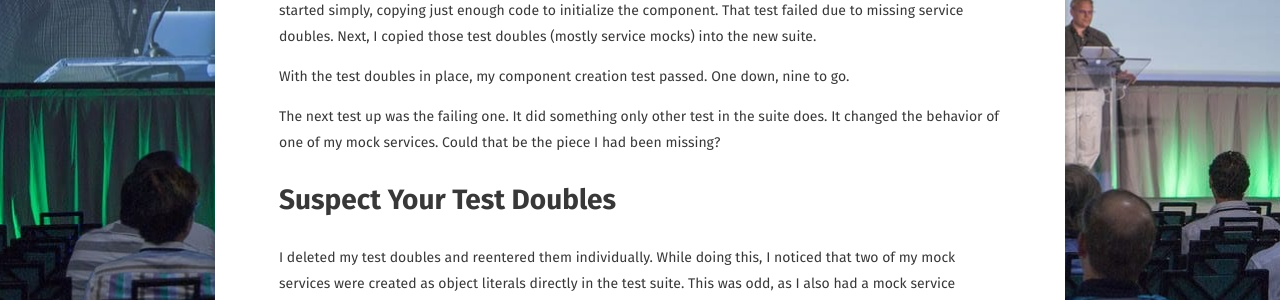
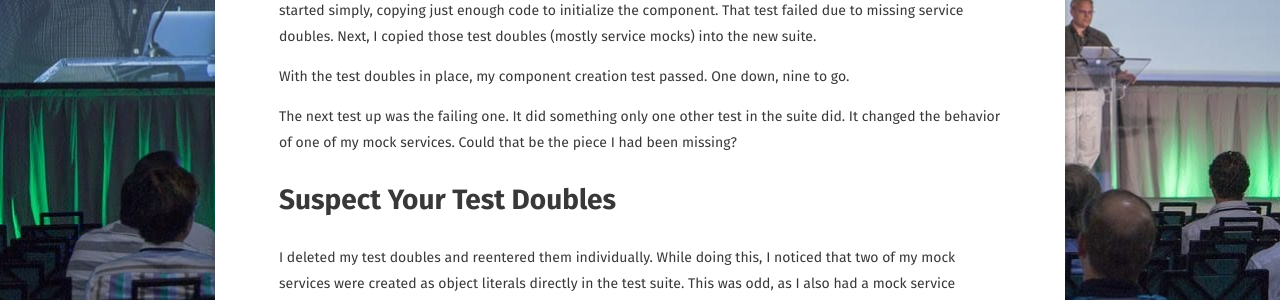
Before and after one commit to walkingriver/walkingriver.github.io, a Jekyll site: the page built from _posts/2021-01-14-angular-test-failures.md, in a window 1280 px wide and 900 px high, scrolled down 4734 px. Shown: the part 152-452 px from the top of the window. Built offline with Jekyll 4.4.1, drawn with Linux system fonts in a browser that asks for light colours; some web fonts are replaced.

Commit message:
Update 2021-01-14-angular-test-failures.md

```diff
--- a/_posts/2021-01-14-angular-test-failures.md
+++ b/_posts/2021-01-14-angular-test-failures.md
@@ -144,7 +144,7 @@ Once that was done, I painstakingly began copying tests one at a time from the o
 
 With the test doubles in place, my component creation test passed. One down, nine to go.
 
-The next test up was the failing one. It did something only other test in the suite does. It changed the behavior of one of my mock services. Could that be the piece I had been missing?
+The next test up was the failing one. It did something only one other test in the suite did. It changed the behavior of one of my mock services. Could that be the piece I had been missing?
 
 # Suspect Your Test Doubles
 I deleted my test doubles and reentered them individually. While doing this, I noticed that two of my mock services were created as object literals directly in the test suite. This was odd, as I also had a mock service defined as a class in another file. I decided I should try to use that instead.
```
